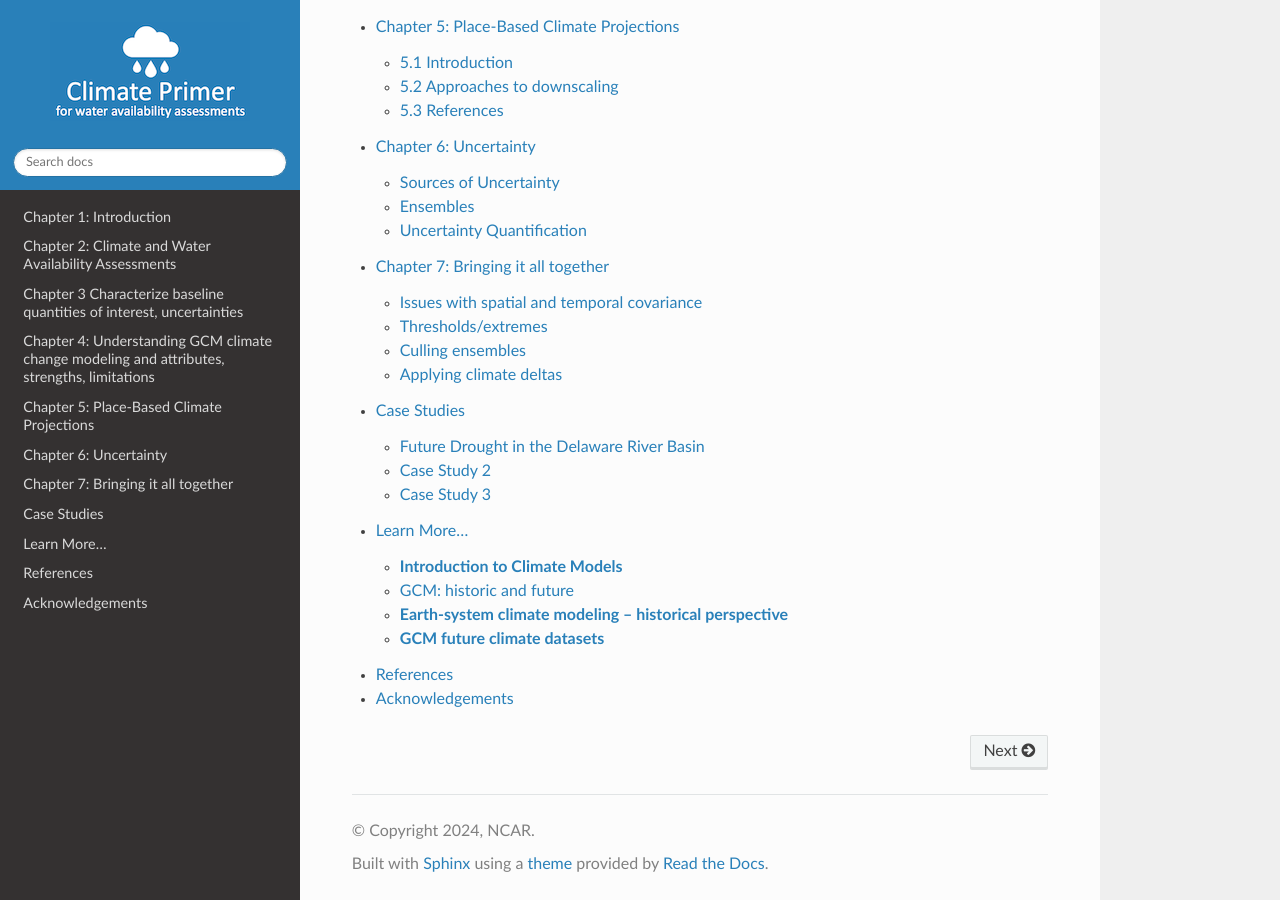
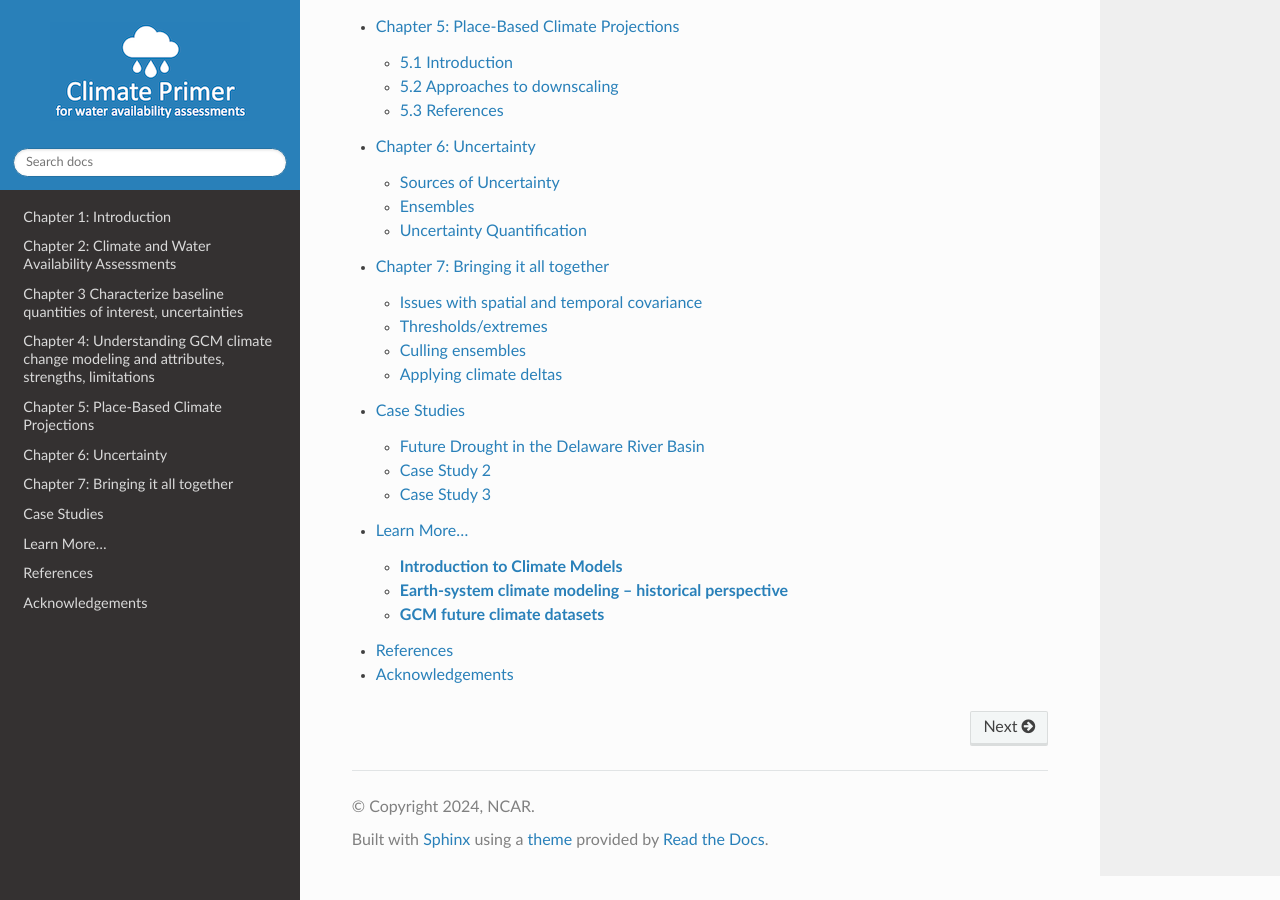
Before and after one commit to NCAR/climate-primer-water, a Sphinx documentation site: the page built from doc/index.rst, in a window 1280 px wide and 900 px high, scrolled down 753 px. Built offline with Sphinx 7.4.7 and the Read the Docs theme 2.0.0, drawn with Linux system fonts in a browser that asks for light colours.

Commit message:
Update learnmore.rst

```diff
--- a/doc/learnmore.rst
+++ b/doc/learnmore.rst
@@ -1497,8 +1497,6 @@
    :height: 4.16667in
 
 
-GCM: historic and future
--------------------------------------------------------------
 
 **Earth-system climate modeling – historical perspective**
 -----------------------------------
```
